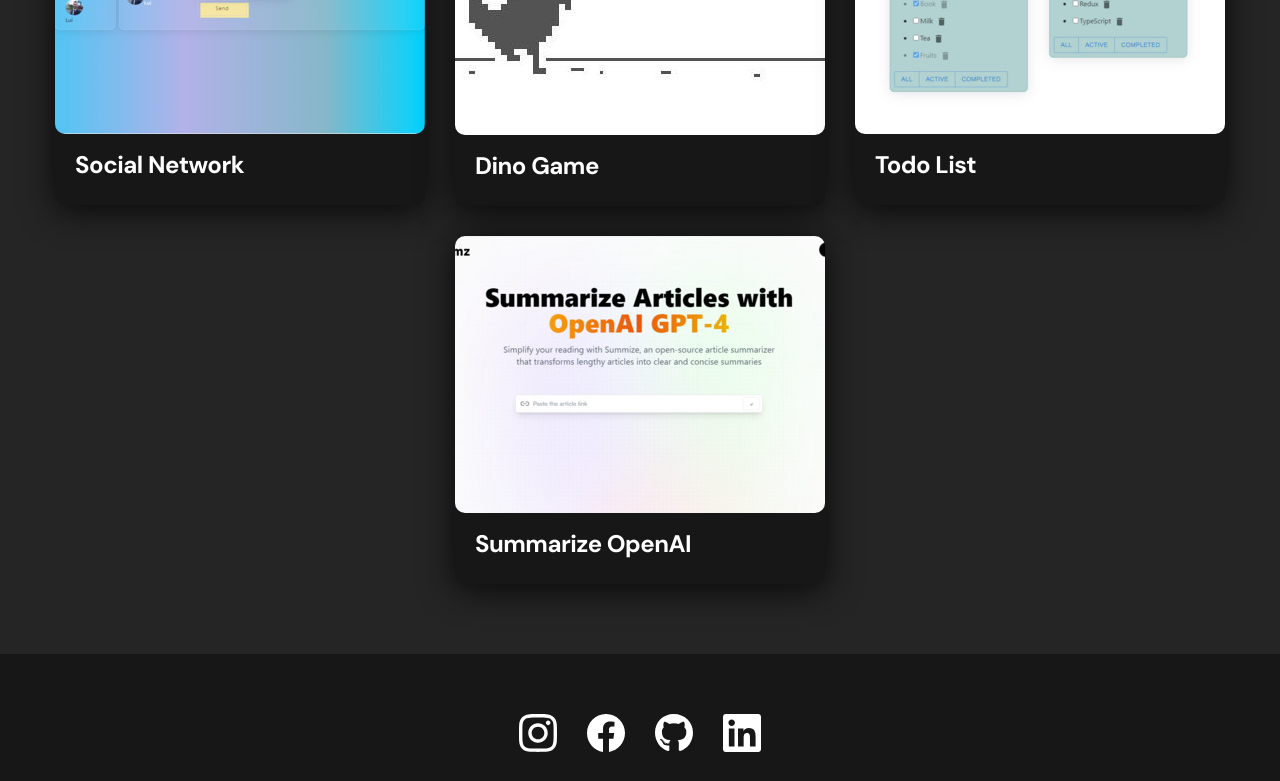
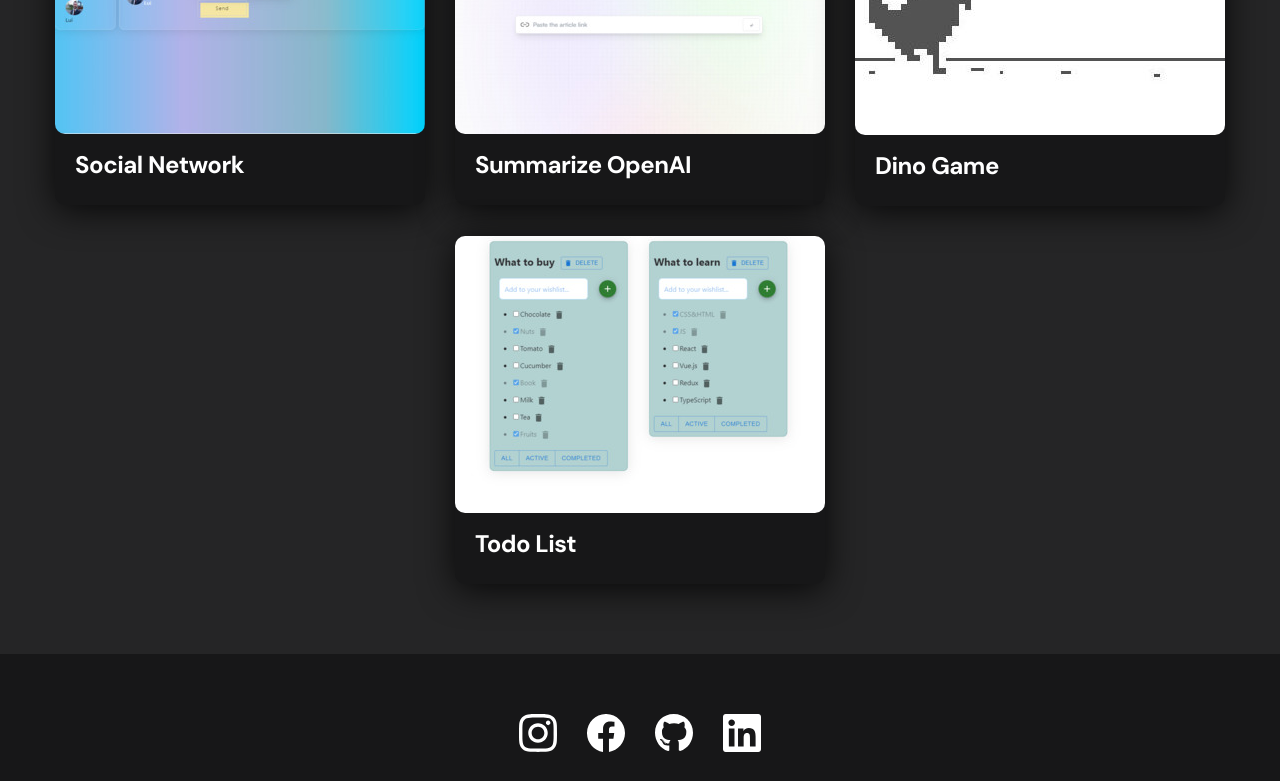
Before and after one commit to vk-workshop/portfolio, a React (Create React App) app: page /projects in a window 1280 px wide. Shown: the part 427-1208 px from the top of the page. Built offline with nearby package versions, Linux system fonts and the light colour scheme.

Commit message:
fixed
fixed Home page

```diff
--- a/src/App.js
+++ b/src/App.js
@@ -1,5 +1,5 @@
 import "./styles/main.css";
-import {BrowserRouter as Router,Routes,Route} from "react-router-dom";
+import { BrowserRouter as Router, Routes, Route } from "react-router-dom";
 
 import Navbar from "./components/navbar/Navbar";
 import Footer from "./components/footer/Footer";
@@ -8,7 +8,8 @@
 import Project from "./pages/Project";
 import Contacts from "./pages/Contacts";
 
-import ScrollToTop from "./utils/scrollToTop"
+import ScrollToTop from "./utils/scrollToTop";
+import Header from "./components/header/Header";
 
 function App() {
   return (
@@ -16,8 +17,10 @@
       <Router>
         <ScrollToTop />
         <Navbar />
+
         <Routes>
-          <Route path="" element={<Home />} />
+          <Route path="/portfolio" element={<Header />} />
+          <Route path="/" element={<Home />} />
           <Route path="/projects" element={<Projects />} />
           <Route path="/contacts" element={<Contacts />} />
           <Route path="/project/:id" element={<Project />} />
--- a/src/components/header/Header.js
+++ b/src/components/header/Header.js
@@ -3,6 +3,7 @@
 const Header = () => {
     const cvURL = process.env.PUBLIC_URL + '/Volodymyr_Kolisnichenko_CV.pdf';
     return (
+        <>
         <header className="header">
         <div className="header__wrapper">
             <h1 className="header__title">
@@ -15,6 +16,7 @@
             <a href={cvURL} download="" className="btn">Download CV</a>
         </div>
     </header>
+    </>
      );
 }
 
--- a/src/components/helpers/projectsList.js
+++ b/src/components/helpers/projectsList.js
@@ -20,6 +20,14 @@
     },
     {
         id: v1(),
+        title: 'Summarize OpenAI',
+        skills: 'JS, CSS, HTML, Vitejs, Tailwindcss, RapidApi, React, React-Redux',
+        img: project6,
+        imgBig: project61,
+        gitHubLink: 'https://volodymyrkolisnichenko.github.io/chatgpt4_summarizer_app/'
+    },
+    {
+        id: v1(),
         title: 'Dino Game',
         skills: 'JS, CSS, HTML',
         img: project02,
@@ -34,12 +42,5 @@
         imgBig: project031,
         gitHubLink: 'https://volodymyrkolisnichenko.github.io/todo-list-2/'
     },
-    {
-        id: v1(),
-        title: 'Summarize OpenAI',
-        skills: 'JS, CSS, HTML, Vitejs, Tailwindcss, RapidApi, React, React-Redux',
-        img: project6,
-        imgBig: project61,
-        gitHubLink: 'https://volodymyrkolisnichenko.github.io/chatgpt4_summarizer_app/'
-    },
+
 ]
--- a/src/pages/Home.js
+++ b/src/pages/Home.js
@@ -20,6 +20,6 @@
       </main>
     </>
   );
-}
+};
 
 export default Home;
```
Lines whose indentation alone changed are shown as unchanged.
